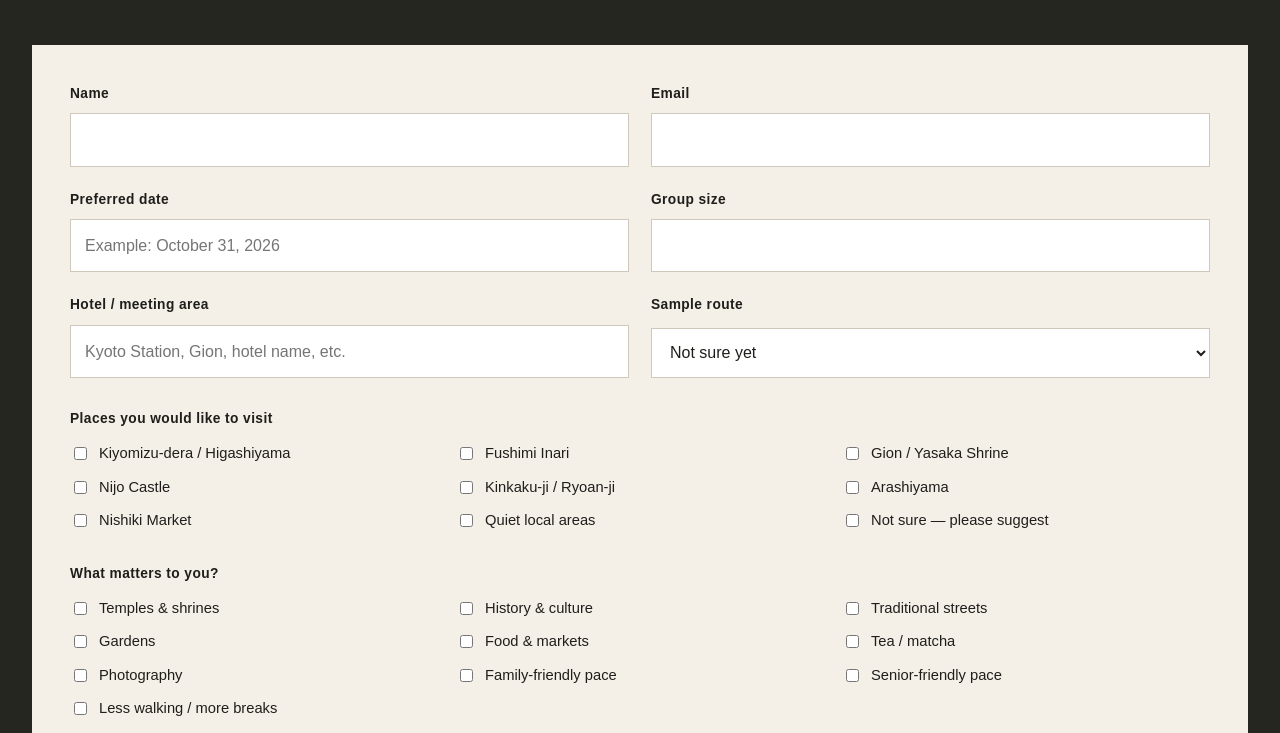
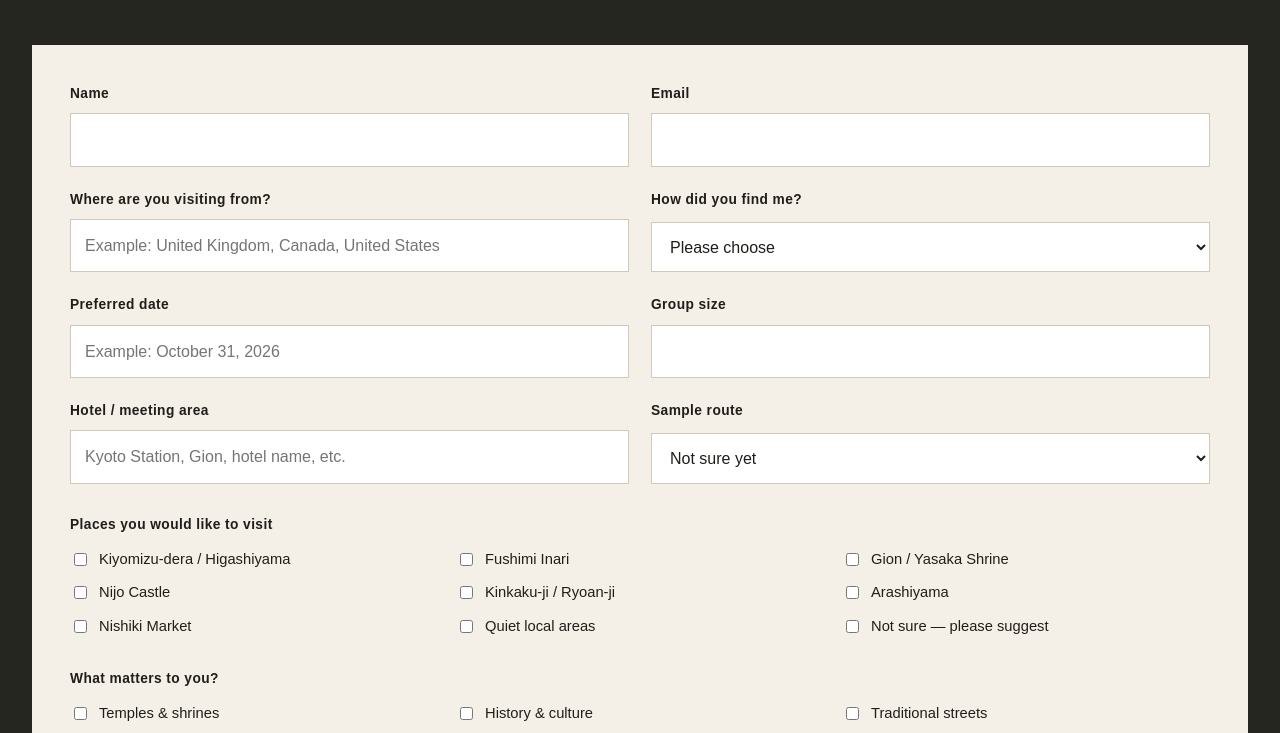
Before and after one commit to Steveston147/kyoto-private-guide-site, an Astro site in the folder astro-preview/: page /tours in a window 1280 px wide. Shown: the part 3655-4388 px from the top of the page. Built offline with nearby package versions, Linux system fonts and the light colour scheme; Astro itself is replaced by a stand-in of ours.

Commit message:
Add visitor origin and discovery source to tour enquiry

```diff
--- a/astro-preview/src/pages/tours.astro
+++ b/astro-preview/src/pages/tours.astro
@@ -113,7 +113,7 @@ const interests = ['Temples & shrines','History & culture','Traditional streets'
     <div class="section-head"><div><p class="eyebrow light">PLAN YOUR TOUR</p><h2>What would you<br/>like to do?</h2></div><p>You do not need a finished itinerary. Check a few places and interests, add your date, and I will suggest a practical route.</p></div>
     <form class="planner-form" action="https://formspree.io/f/mykdbwbl" method="POST">
       <input type="hidden" name="subject" value="Kyoto Private Tour Enquiry" />
-      <div class="form-grid"><div class="field"><label for="name">Name</label><input id="name" name="name" type="text" required /></div><div class="field"><label for="email">Email</label><input id="email" name="email" type="email" required /></div><div class="field"><label for="date">Preferred date</label><input id="date" name="preferred_date" type="text" placeholder="Example: October 31, 2026" /></div><div class="field"><label for="group">Group size</label><input id="group" name="group_size" type="text" /></div><div class="field"><label for="hotel">Hotel / meeting area</label><input id="hotel" name="hotel_or_meeting_area" type="text" placeholder="Kyoto Station, Gion, hotel name, etc." /></div><div class="field"><label for="route">Sample route</label><select id="route" name="route_interest"><option value="Not sure yet">Not sure yet</option>{routes.map((route)=><option value={route.title}>{route.title}</option>)}</select></div></div>
+      <div class="form-grid"><div class="field"><label for="name">Name</label><input id="name" name="name" type="text" required /></div><div class="field"><label for="email">Email</label><input id="email" name="email" type="email" required /></div><div class="field"><label for="country">Where are you visiting from?</label><input id="country" name="visiting_from" type="text" placeholder="Example: United Kingdom, Canada, United States" required /></div><div class="field"><label for="source">How did you find me?</label><select id="source" name="discovery_source"><option value="">Please choose</option><option>ChatGPT / another AI</option><option>Google Search</option><option>Recommendation from someone</option><option>Social media</option><option>Other</option></select></div><div class="field"><label for="date">Preferred date</label><input id="date" name="preferred_date" type="text" placeholder="Example: October 31, 2026" /></div><div class="field"><label for="group">Group size</label><input id="group" name="group_size" type="text" /></div><div class="field"><label for="hotel">Hotel / meeting area</label><input id="hotel" name="hotel_or_meeting_area" type="text" placeholder="Kyoto Station, Gion, hotel name, etc." /></div><div class="field"><label for="route">Sample route</label><select id="route" name="route_interest"><option value="Not sure yet">Not sure yet</option>{routes.map((route)=><option value={route.title}>{route.title}</option>)}</select></div></div>
       <div class="check-group"><span class="check-title">Places you would like to visit</span><div class="checks">{places.map((place)=><label class="check"><input type="checkbox" name="places[]" value={place} /><span>{place}</span></label>)}</div></div>
       <div class="check-group"><span class="check-title">What matters to you?</span><div class="checks">{interests.map((interest)=><label class="check"><input type="checkbox" name="interests[]" value={interest} /><span>{interest}</span></label>)}</div></div>
       <div class="field"><label for="message">Anything else?</label><textarea id="message" name="message" placeholder="Tell me what kind of Kyoto day you want, places you want to avoid, walking concerns, food interests, or anything else."></textarea></div>
```
